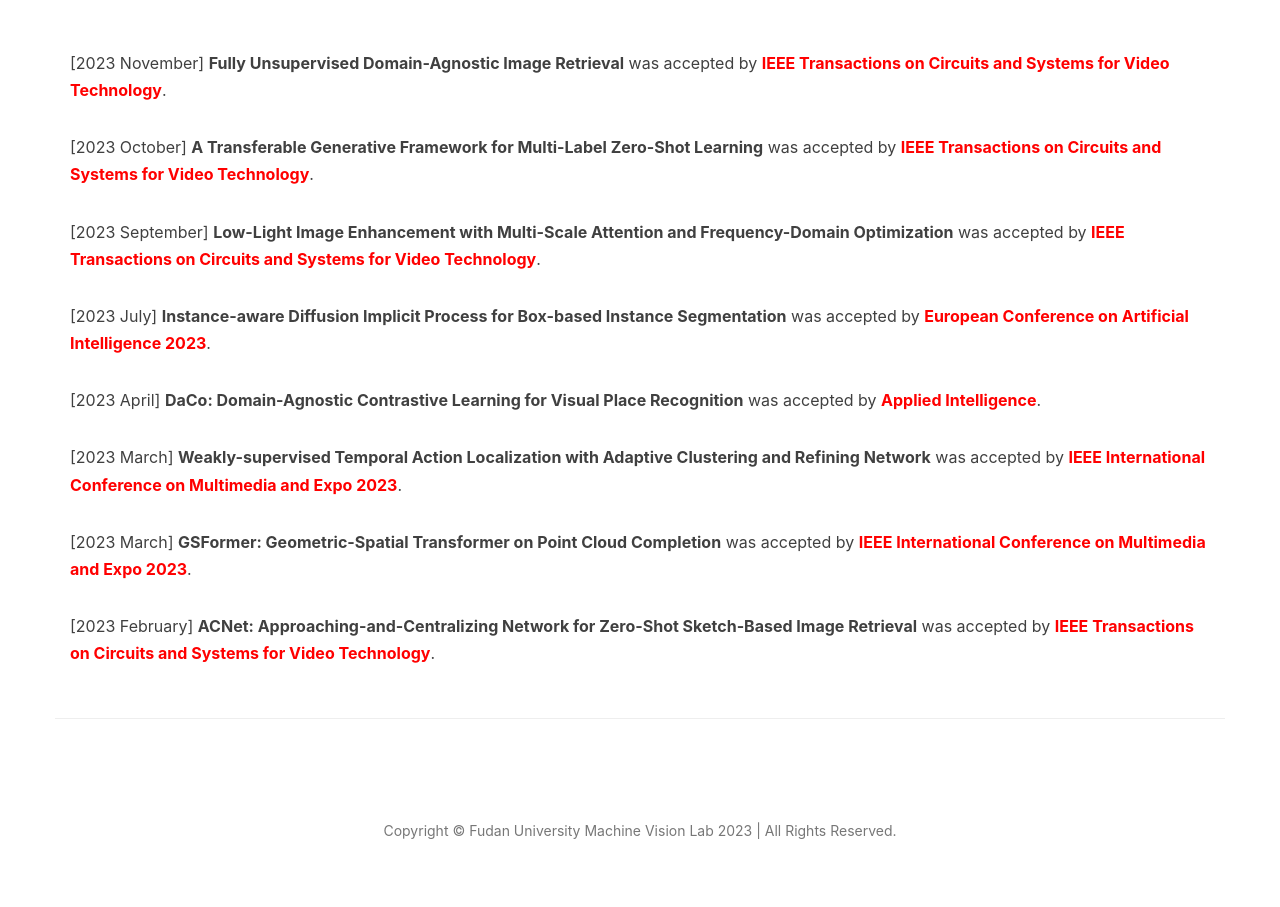
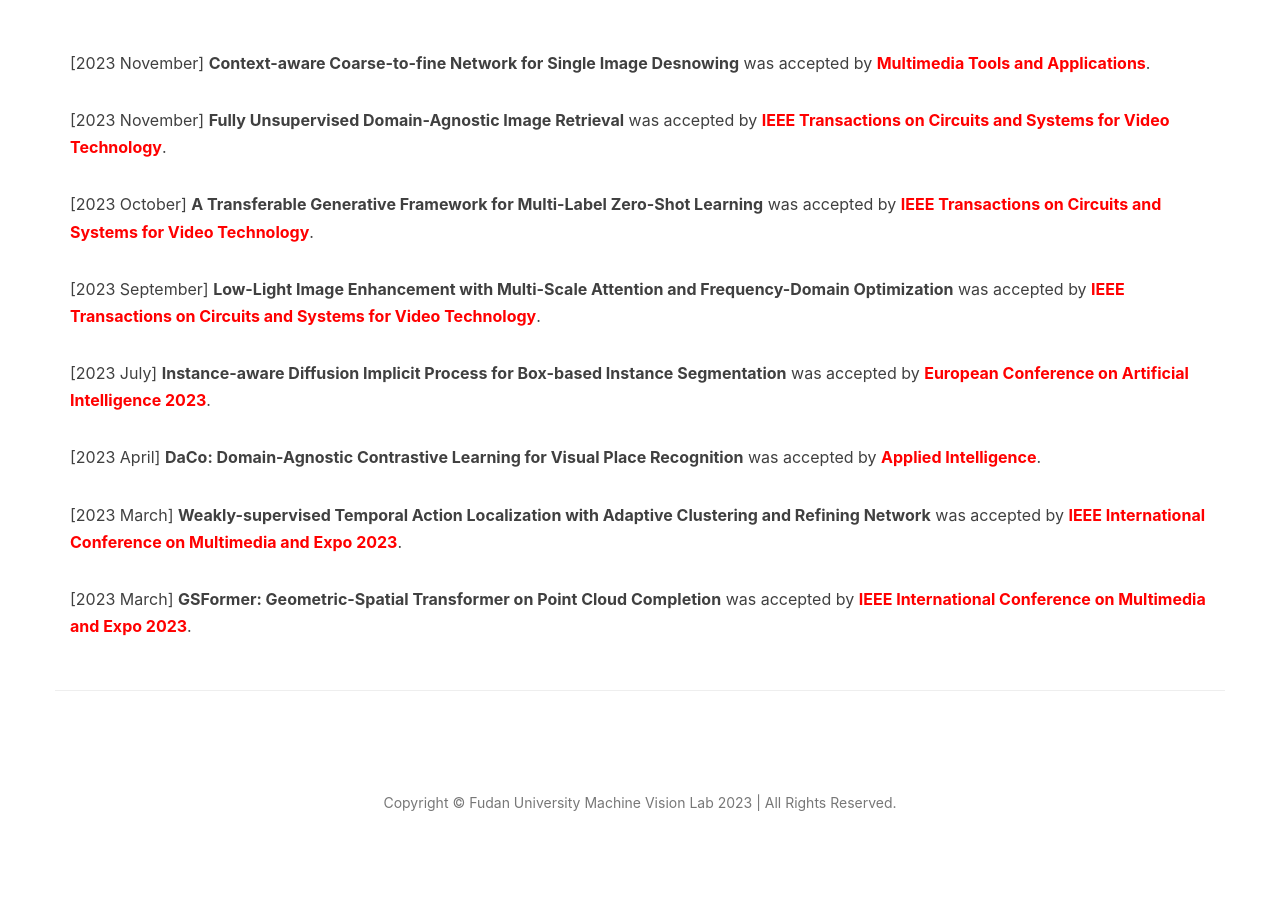
Before and after one commit to lunatics123/lunatics123.github.io, a Jekyll site: the page built from index.html, in a window 1280 px wide. Shown: the part 418-1325 px from the top of the page. Built offline with Jekyll 4.4.1, drawn with Linux system fonts in a browser that asks for light colours; comment, search, counter and statistics services are not loaded; after the commit the page ends 1298 px from its top, so only the background shows below that.

Commit message:
add MTA paper

```diff
--- a/index.html
+++ b/index.html
@@ -6,6 +6,10 @@
 
 <section>
     <div class="container">
+        <p>[2023 November] <b>Context-aware Coarse-to-fine Network for Single Image Desnowing</b>
+            was accepted by <span style="color:#FF0000;font-weight:bold;">Multimedia Tools and Applications</span>.
+        </p>
+
         <p>[2023 November] <b>Fully Unsupervised Domain-Agnostic Image Retrieval</b>
             was accepted by <span style="color:#FF0000;font-weight:bold;">IEEE Transactions on Circuits and Systems for Video Technology</span>.
         </p>
@@ -33,10 +37,6 @@
         <p>[2023 March] <b>GSFormer: Geometric-Spatial Transformer on Point Cloud Completion</b>
             was accepted by <span style="color:#FF0000;font-weight:bold;">IEEE International Conference on Multimedia and Expo 2023</span>.
         </p>
-
-        <p>[2023 February] <b>ACNet: Approaching-and-Centralizing Network for Zero-Shot Sketch-Based Image Retrieval</b>
-            was accepted by <span style="color:#FF0000;font-weight:bold;">IEEE Transactions on Circuits and Systems for Video Technology</span>.
-        </p>
     </div>
 </section>
 <hr>
```
